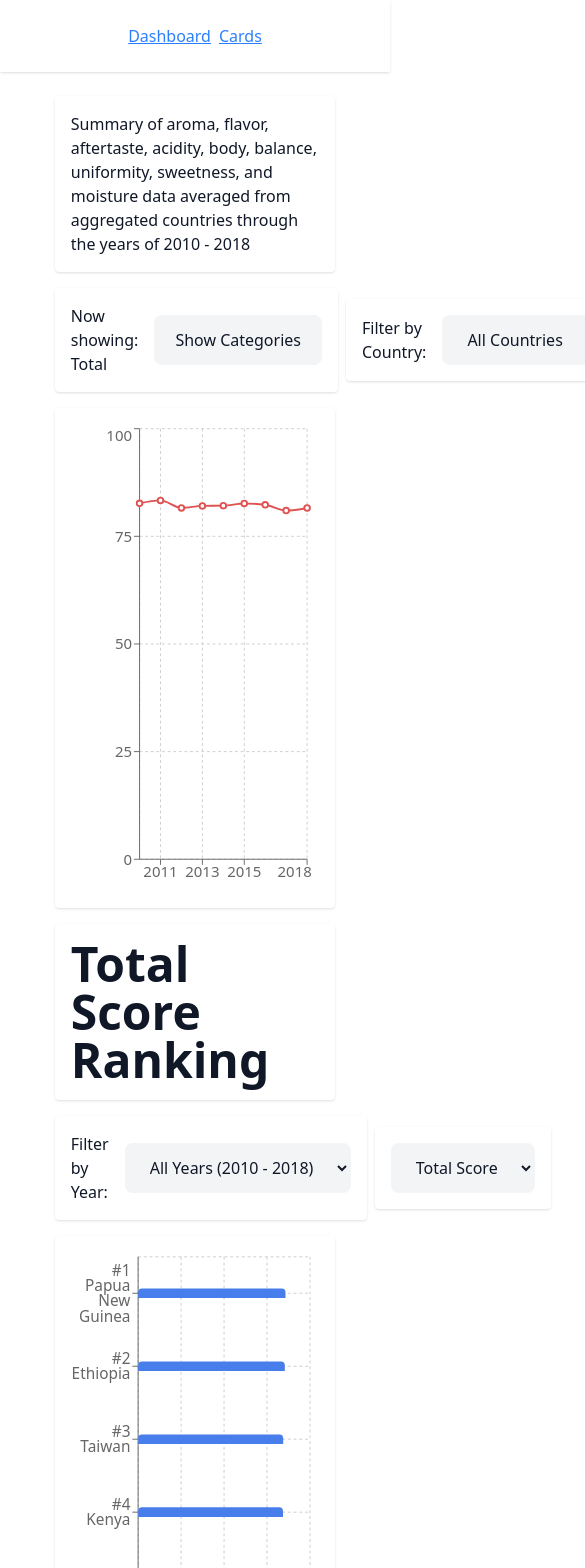
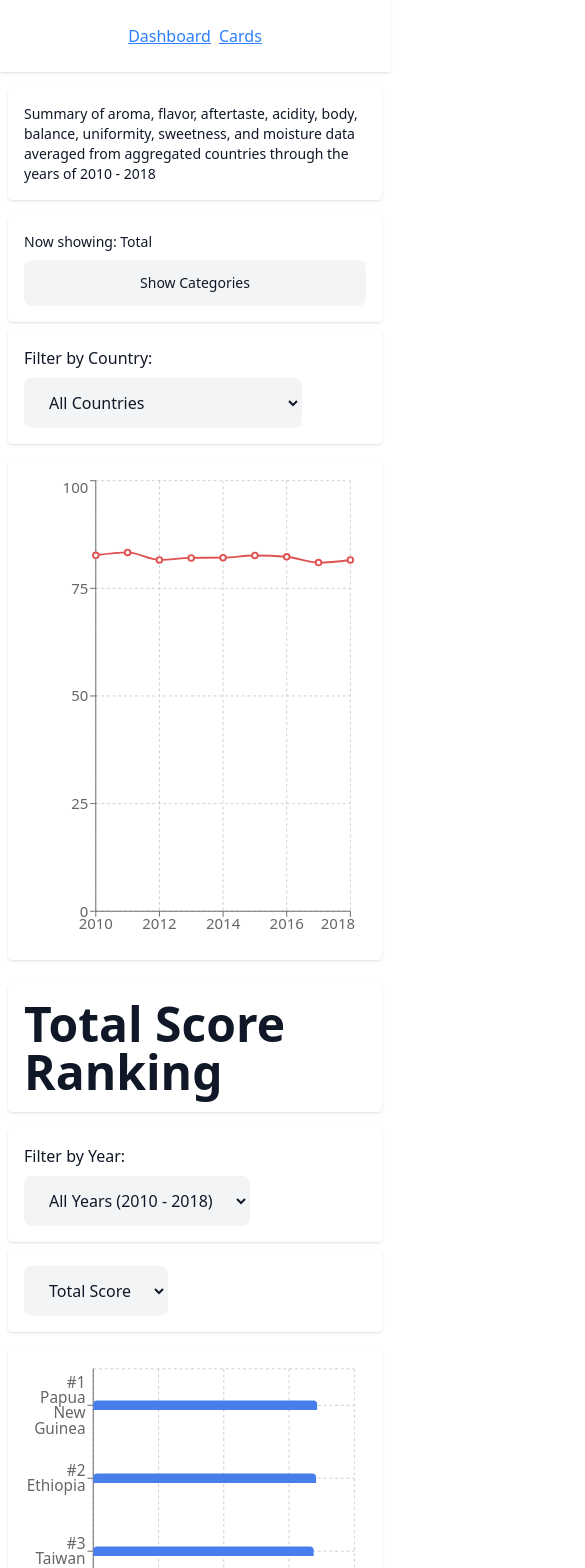
Before and after one commit to fangbuilt/bizstats-coffee, a React (Vite) app: page / in a window 390 px wide. Shown: the top 1568 px of the page, 585 px wide, since content can reach past the window. Built offline with nearby package versions, Linux system fonts and the light colour scheme.

Commit message:
responsive trial

```diff
--- a/src/routes/index.lazy.tsx
+++ b/src/routes/index.lazy.tsx
@@ -6,11 +6,6 @@ import {
   CartesianGrid,
   Line,
   LineChart,
-  // PolarAngleAxis,
-  // PolarGrid,
-  // PolarRadiusAxis,
-  // Radar,
-  // RadarChart,
   ResponsiveContainer,
   Tooltip,
   XAxis,
@@ -143,13 +138,6 @@ function Index() {
 
   const barKeys = mode === 'total' ? ['Averaged Total Score'] : ['Aroma', 'Flavor', 'Aftertaste', 'Acidity', 'Body', 'Balance', 'Uniformity', 'Sweetness', 'Moisture'];
 
-  // const radarData = mode === 'categories' ? Object.entries(scoreCategories).map(([key, label]) => ({
-  //   category: label,
-  //   score: twoDigitDecimals(
-  //     averagedScoreData.reduce((sum, data) => sum + (data[label] ?? 0), 0) / averagedScoreData.length
-  //   )
-  // })) : [];
-
   const topCountriesData = Object.values(
     data.reduce((accumulated, entry) => {
       const year = entry.Year;
@@ -197,29 +185,52 @@ function Index() {
     .map((sorted, index) => ({ ...sorted, rank: index + 1 }));
 
   return (
-    <div className="p-2 flex flex-col gap-4 justify-center items-center min-h-screen mt-4">
-      <div className='flex flex-col gap-4 w-[75%]'>
-        <div className='p-4 rounded shadow w-full'>
+    <div className="p-2 sm:p-4 flex flex-col gap-6 justify-center items-center min-h-screen mt-2 sm:mt-4">
+      <div className="flex flex-col gap-4 w-full max-w-6xl">
+
+        {/* Description Box */}
+        <div className="p-4 rounded shadow w-full text-sm sm:text-base">
           <p>Summary of aroma, flavor, aftertaste, acidity, body, balance, uniformity, sweetness, and moisture data averaged from aggregated countries through the years of 2010 - 2018</p>
         </div>
-        <div className="flex gap-2 items-center">
-          <div className="flex items-center gap-4 p-4 rounded shadow">
-            <p>Now showing: {mode !== 'total' ? 'Categories' : 'Total'}</p>
-            <button className='w-fit whitespace-nowrap' onClick={toggleMode}>{mode === 'total' ? 'Show Categories' : 'Show Total Score'}</button>
+
+        {/* Controls Row */}
+        <div className="flex flex-col sm:flex-row flex-wrap gap-2 items-stretch sm:items-center">
+          <div className="flex flex-col sm:flex-row items-start sm:items-center gap-2 sm:gap-4 p-4 rounded shadow w-full sm:w-auto">
+            <p className="text-sm sm:text-base">Now showing: {mode !== 'total' ? 'Categories' : 'Total'}</p>
+            <button className="text-sm sm:text-base w-full sm:w-fit whitespace-nowrap" onClick={toggleMode}>
+              {mode === 'total' ? 'Show Categories' : 'Show Total Score'}
+            </button>
           </div>
-          <div className='flex items-center gap-4 p-4 rounded shadow'>
-            <label htmlFor='country'>Filter by Country:</label>
-            <select name='country' id='country' value={selectedCountry ?? ''} onChange={(event) => { setSelectedCountry(event.target.value || null); setSelectedRegion(null); }}>
+
+          {/* Country Select */}
+          <div className="flex flex-col sm:flex-row items-start sm:items-center gap-2 sm:gap-4 p-4 rounded shadow w-full sm:w-auto">
+            <label htmlFor="country">Filter by Country:</label>
+            <select
+              name="country"
+              id="country"
+              value={selectedCountry ?? ''}
+              onChange={(event) => {
+                setSelectedCountry(event.target.value || null);
+                setSelectedRegion(null);
+              }}
+            >
               <option value="">All Countries</option>
               {allCountries.map(country => (
                 <option key={country} value={country}>{country}</option>
               ))}
             </select>
           </div>
+
+          {/* Region Select (Conditional) */}
           {selectedCountry && allRegions.length > 0 && (
-            <div className="flex items-center gap-4 p-4 rounded shadow">
+            <div className="flex flex-col sm:flex-row items-start sm:items-center gap-2 sm:gap-4 p-4 rounded shadow w-full sm:w-auto">
               <label htmlFor="region">Filter by Region:</label>
-              <select name="region" id="region" value={selectedRegion ?? ''} onChange={event => setSelectedRegion(event.target.value || null)}>
+              <select
+                name="region"
+                id="region"
+                value={selectedRegion ?? ''}
+                onChange={event => setSelectedRegion(event.target.value || null)}
+              >
                 <option value="">All Regions</option>
                 {allRegions.map(region => (
                   <option key={region} value={region}>{toTitleCase(region)}</option>
@@ -228,6 +239,8 @@ function Index() {
             </div>
           )}
         </div>
+
+        {/* Chart */}
         <ResponsiveContainer width="100%" height={500} className="rounded shadow p-4">
           {chartType === 'line' ? (
             <LineChart data={averagedScoreData}>
@@ -254,29 +267,48 @@ function Index() {
               <YAxis />
               <Tooltip />
               {barKeys.map((key, index) => (
-                <Bar key={key} dataKey={key} fill={`hsl(${(index * 35) % 360}, 70%, 60%)`} radius={[4, 4, 0, 0]} />
+                <Bar
+                  key={key}
+                  dataKey={key}
+                  fill={`hsl(${(index * 35) % 360}, 70%, 60%)`}
+                  radius={[4, 4, 0, 0]}
+                />
               ))}
             </BarChart>
           )}
         </ResponsiveContainer>
       </div>
 
-      <div className="flex flex-col gap-4 w-[75%]">
-        <div className='p-4 rounded shadow w-full'>
+      {/* Rankings */}
+      <div className="flex flex-col gap-4 w-full max-w-6xl">
+        <div className="p-4 rounded shadow w-full text-sm sm:text-base">
           <h1>{rankBy === 'Total' ? 'Total Score Ranking' : rankBy + ' Ranking'}</h1>
         </div>
-        <div className="flex gap-2 items-center">
-          <div className="flex items-center gap-4 p-4 shadow rounded">
+
+        {/* Year & RankBy Controls */}
+        <div className="flex flex-col sm:flex-row flex-wrap gap-2 items-stretch sm:items-center">
+          <div className="flex flex-col sm:flex-row items-start sm:items-center gap-2 sm:gap-4 p-4 shadow rounded w-full sm:w-auto">
             <label htmlFor="year">Filter by Year:</label>
-            <select name="year" id="year" value={selectedYear} onChange={event => setSelectedYear(event.target.value === 'all' ? 'all' : Number(event.target.value))}>
+            <select
+              name="year"
+              id="year"
+              value={selectedYear}
+              onChange={event => setSelectedYear(event.target.value === 'all' ? 'all' : Number(event.target.value))}
+            >
               <option value="all">All Years (2010 - 2018)</option>
               {allYears.map(year => (
                 <option key={year} value={year}>{year}</option>
               ))}
             </select>
           </div>
-          <div className="flex items-center gap-4 p-4 shadow rounded">
-            <select name="rankBy" id="rankBy" onChange={event => setRankBy(event.target.value as any)} value={rankBy}>
+
+          <div className="flex flex-col sm:flex-row items-start sm:items-center gap-2 sm:gap-4 p-4 shadow rounded w-full sm:w-auto">
+            <select
+              name="rankBy"
+              id="rankBy"
+              onChange={event => setRankBy(event.target.value as any)}
+              value={rankBy}
+            >
               <option value="Total">Total Score</option>
               {Object.keys(scoreCategories).map(key => (
                 <option key={key} value={key}>{key}</option>
@@ -284,21 +316,27 @@ function Index() {
             </select>
           </div>
         </div>
+
+        {/* Rankings Chart */}
         <ResponsiveContainer width="100%" height={topCountriesData.length * 80} className="rounded shadow p-4">
-          <BarChart data={topCountriesData} layout='vertical'>
+          <BarChart data={topCountriesData} layout="vertical">
             <CartesianGrid strokeDasharray="3 3" />
-            <XAxis type='number' />
-            <YAxis dataKey="Country" type='category' tickFormatter={(_, index) => {
-              const rank = topCountriesData[index]?.rank;
-              const countryName = topCountriesData[index]?.country
-              return `#${rank} ${countryName}`;
-            }} />
+            <XAxis type="number" />
+            <YAxis
+              dataKey="Country"
+              type="category"
+              tickFormatter={(_, index) => {
+                const rank = topCountriesData[index]?.rank;
+                const countryName = topCountriesData[index]?.country;
+                return `#${rank} ${countryName}`;
+              }}
+            />
             <Tooltip />
             <Bar dataKey="rankByValue" fill="hsl(220, 80%, 60%)" radius={[4, 4, 0, 0]} barSize={10} />
           </BarChart>
         </ResponsiveContainer>
-
       </div>
     </div>
+
   )
 }
```
